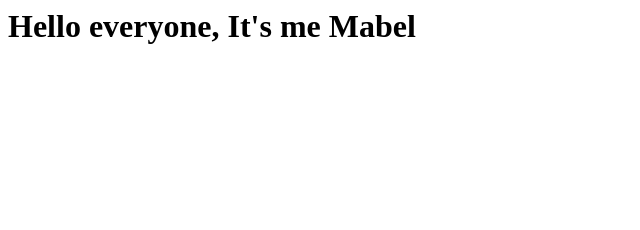
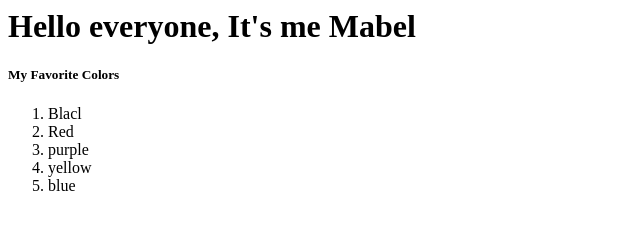
Before and after one commit to Mabelt83/index.html, a plain HTML site: page index.html in a window 1280 px wide. Shown: the whole page, without its empty margins (0-640 px from the left). Drawn offline with Linux system fonts and the light colour scheme.

Commit message:
Update index.html

```diff
--- a/index.html
+++ b/index.html
@@ -1 +1,9 @@
 <h1>Hello everyone, It's me Mabel</h1>
+<h5>My Favorite Colors</h5>
+    <ol>
+        <li>Blacl</li>
+        <li>Red</li>
+        <li>purple</li>
+        <li>yellow</li>
+        <li>blue</li>
+    </ol>
```
